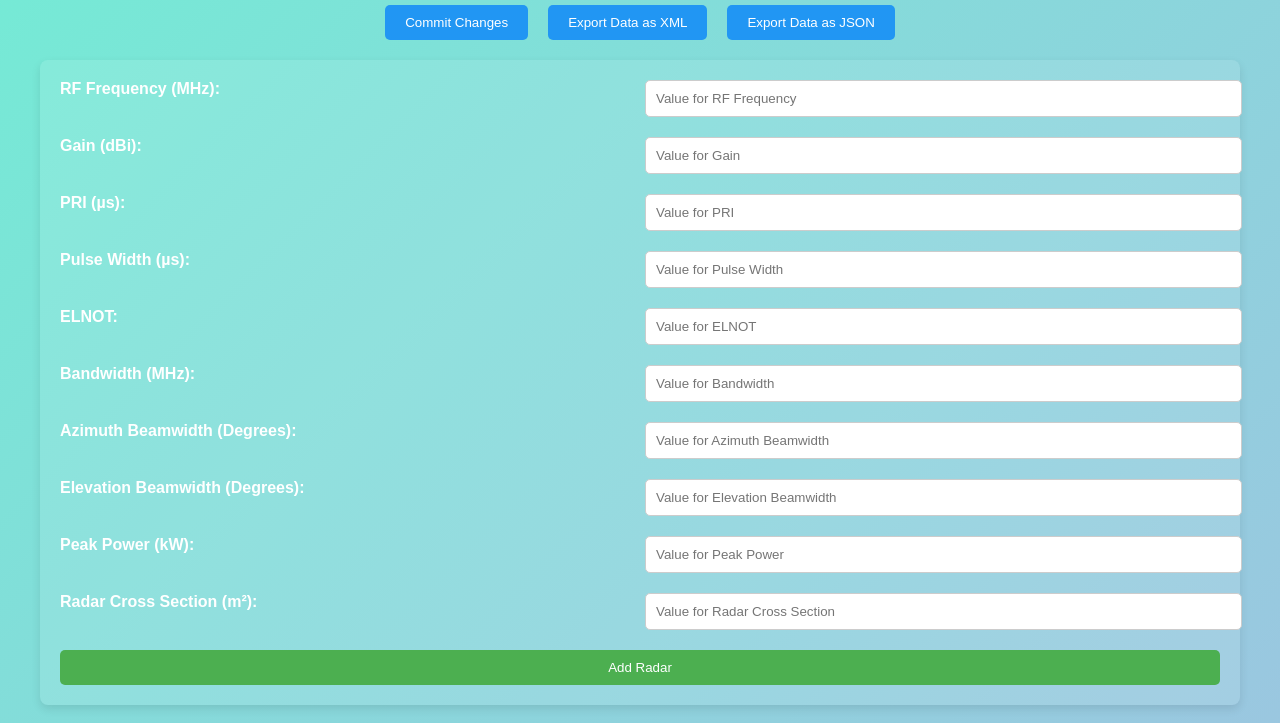
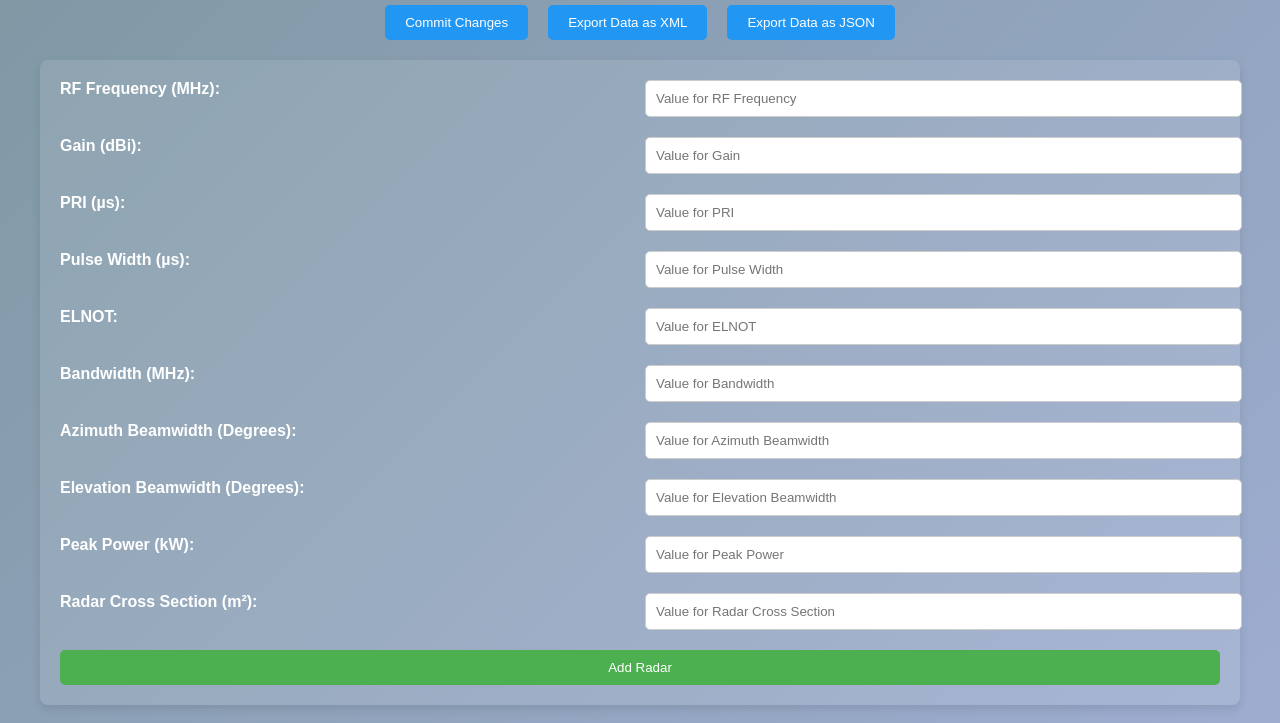
Before and after one commit to daveh1976/turkey, a plain HTML site: page index.html in a window 1280 px wide. Shown: the part 93-816 px from the top of the page. Drawn offline with Linux system fonts and the light colour scheme.

Commit message:
changing colors

```diff
--- a/index.html
+++ b/index.html
@@ -7,7 +7,7 @@
     <style>
         body {
             font-family: 'Arial', sans-serif;
-            background: linear-gradient(135deg, #74ebd5, #ACB6E5);
+            background: linear-gradient(135deg, #7f98a3, #ACB6E5);
             margin: 0;
             padding: 20px;
             color: #333;
```
